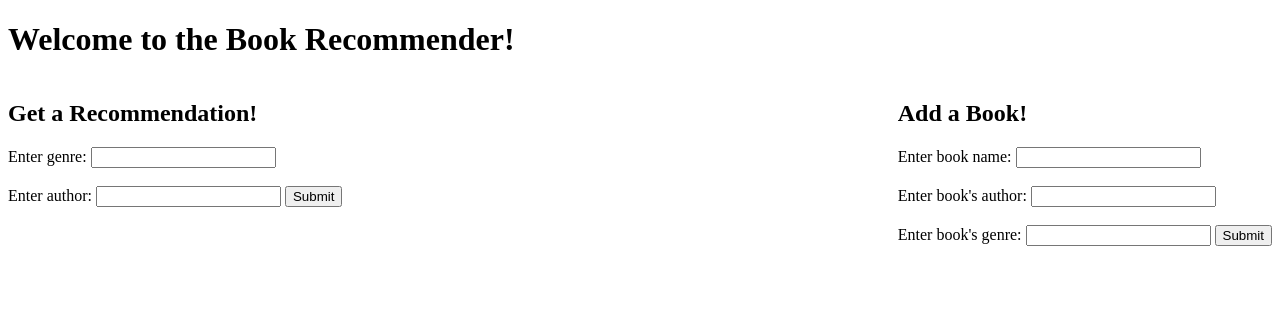
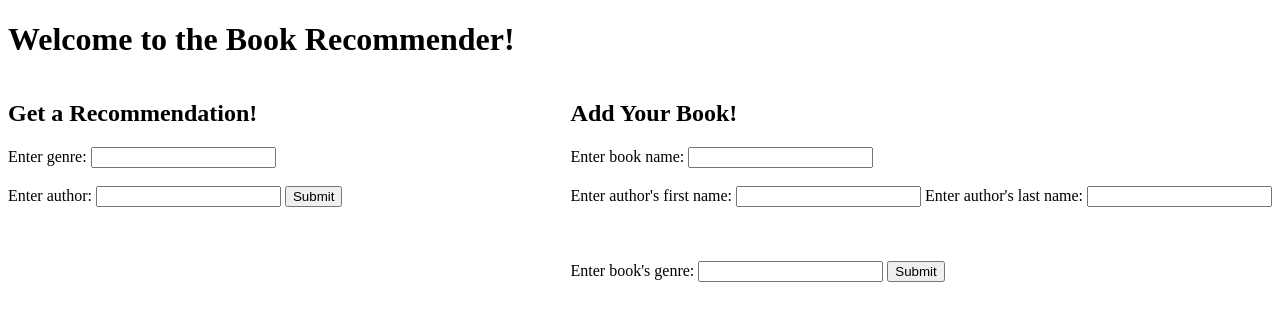
Before and after one commit to Riya-Pallikala/cs348-project, a Flask app: page / in a window 1280 px wide. Shown: the top 321 px of the page. Run offline with Flask 3, Linux system fonts and the light colour scheme.

Commit message:
- Reset database complete (commented out in "if main") - adding books works -- update to only allow authors to add - now edit to only return matches in recommendation form

```diff
--- a/app.py
+++ b/app.py
@@ -10,11 +10,14 @@ def home():
     success = False
     return render_template('main_page.html', success=success)
 
-@app.route('/', methods=['POST', 'GET'])
+# @app.route('/', methods=['POST', 'GET'])
 def reset_database():
     # Change to stored procedure?
     conn = sqlite3.connect('databases/test_db.db')
     cursor = conn.cursor()
+
+    cursor.execute('DROP TABLE IF EXISTS Books;')
+    cursor.execute('DROP TABLE IF EXISTS Authors;')
 
     # Create Authors(authorId, firstname, lastname, birth_year, death_year)
     cursor.execute('CREATE TABLE IF NOT EXISTS Authors '
@@ -22,7 +25,16 @@ def reset_database():
                    'firstname TEXT, '
                    'lastname TEXT);')
 
-    cursor.execute('INSERT INTO Authors (authorId, firstname, lastname) VALUES (?, ?, ?);', (1, "fname", "lname"))
+    cursor.execute('INSERT INTO Authors (authorId, firstname, lastname) VALUES (?, ?, ?);', (1, "Leigh", "Bardugo"))
+    cursor.execute('INSERT INTO Authors (authorId, firstname, lastname) VALUES (?, ?, ?);', (2, "Neil", "Gaiman"))
+    cursor.execute('INSERT INTO Authors (authorId, firstname, lastname) VALUES (?, ?, ?);', (3, "William", "Shakespeare"))
+    cursor.execute('INSERT INTO Authors (authorId, firstname, lastname) VALUES (?, ?, ?);', (4, "Agatha", "Christie"))
+    cursor.execute('INSERT INTO Authors (authorId, firstname, lastname) VALUES (?, ?, ?);', (5, "Madeline", "Miller"))
+    cursor.execute('INSERT INTO Authors (authorId, firstname, lastname) VALUES (?, ?, ?);', (6, "Robert", "Frost"))
+    cursor.execute('INSERT INTO Authors (authorId, firstname, lastname) VALUES (?, ?, ?);', (7, "Stephen", "King"))
+    cursor.execute('INSERT INTO Authors (authorId, firstname, lastname) VALUES (?, ?, ?);', (8, "Michelle", "Obama"))
+    cursor.execute('INSERT INTO Authors (authorId, firstname, lastname) VALUES (?, ?, ?);', (9, "Kevin", "Kwan"))
+    cursor.execute('INSERT INTO Authors (authorId, firstname, lastname) VALUES (?, ?, ?);', (10, "Robin", "Kimmerer"))
 
     # Create Books(bookId, name, authorId, genre, length_in_pages)
     cursor.execute('CREATE TABLE IF NOT EXISTS Books '
@@ -32,11 +44,33 @@ def reset_database():
                    'genre TEXT, '
                    'FOREIGN KEY(authorId) REFERENCES Authors(authorId));')
 
+    cursor.execute('INSERT INTO Books (bookId, name, authorId, genre)  VALUES (?, ?, ?, ?);', (1, "Six of Crows", 1, "Fantasy"))
+    cursor.execute('INSERT INTO Books (bookId, name, authorId, genre)  VALUES (?, ?, ?, ?);', (2, "Coraline", 2, "Fantasy"))
+    cursor.execute('INSERT INTO Books (bookId, name, authorId, genre)  VALUES (?, ?, ?, ?);',
+                   (3, "Romeo and Juliet", 3, "Play"))
+    cursor.execute('INSERT INTO Books (bookId, name, authorId, genre)  VALUES (?, ?, ?, ?);',
+                   (4, "Murder on the Orient Express", 4, "Mystery"))
+    cursor.execute('INSERT INTO Books (bookId, name, authorId, genre)  VALUES (?, ?, ?, ?);',
+                   (5, "The Song of Achilles", 5, "Historical Fiction"))
+    cursor.execute('INSERT INTO Books (bookId, name, authorId, genre)  VALUES (?, ?, ?, ?);',
+                   (6, "The Road Not Taken", 6, "Poetry"))
+    cursor.execute('INSERT INTO Books (bookId, name, authorId, genre)  VALUES (?, ?, ?, ?);',
+                   (7, "It", 7, "Horror"))
+    cursor.execute('INSERT INTO Books (bookId, name, authorId, genre)  VALUES (?, ?, ?, ?);',
+                   (8, "Becoming", 8, "Autobiography"))
+    cursor.execute('INSERT INTO Books (bookId, name, authorId, genre)  VALUES (?, ?, ?, ?);',
+                   (9, "Crazy Rich Asians", 9, "Romance"))
+    cursor.execute('INSERT INTO Books (bookId, name, authorId, genre)  VALUES (?, ?, ?, ?);',
+                   (10, "Braiding Sweetgrass", 10, "Contemporary"))
+    conn.commit()
+    return
+
 @app.route('/', methods=['POST', 'GET'])
 def update_database():
     success = False
     bookname = request.form['newbook_input']
-    bookauthor = request.form['newauthor_input']
+    bookauthorfirst = request.form['newauthorfirst_input']
+    bookauthorsecond = request.form['newauthorsecond_input']
     bookgenre = request.form['newgenre_input']
 
 
@@ -46,11 +80,9 @@ def update_database():
 
     # Add to database using the user's input
 
-
-
     cursor.execute('SELECT max(bookId) from Books;')
 
-    # Calculate a new ID
+    # Calculate a new book ID
     result = cursor.fetchone()
     if (result[0] is None):
         max_id = 1
@@ -58,11 +90,32 @@ def update_database():
         max_id = result[0] + 1
 
     # Calculate author's id
+    ## SANITIZE INPUT TO AVOID SQL INJECTION ATTACKS
+    cursor.execute('SELECT authorId FROM Authors a WHERE a.firstname = ? AND a.lastname = ?', (bookauthorfirst, bookauthorsecond))
+    results = cursor.fetchone()
+    aId = 0
+
+    if (result[0] is None):
+        # New author, need to add to the Authors table
+
+        # Calculate a new author ID
+        cursor.execute('SELECT max(authorId) from Authors;')
+        result = cursor.fetchone()
+        if (result[0] is None):
+            aId = 1
+        else:
+            aId = result[0] + 1
+
+        # Add new author
+        cursor.execute('INSERT INTO Authors (authorId, firstname, lastname) VALUES (?, ?, ?);',
+                       (aId, bookauthorfirst, bookauthorsecond))
+    else:
+        aId = results[0]
 
     # Check for existing book
 
     # id, name, genre, author, length
-    cursor.execute('INSERT INTO Books (bookId, name, authorId, genre)  VALUES (?, ?, ?, ?);', (max_id, bookname, 1, bookgenre))
+    cursor.execute('INSERT INTO Books (bookId, name, authorId, genre)  VALUES (?, ?, ?, ?);', (max_id, bookname, aId, bookgenre))
     conn.commit()
     conn.close()
 
@@ -91,4 +144,5 @@ def query_database():
     return render_template('results.html', data=result)
 
 if __name__ == '__main__':
+    # reset_database()
     app.run(debug=True)
--- a/templates/main_page.html
+++ b/templates/main_page.html
@@ -24,13 +24,17 @@
 
     <!-- Book Entry -->
     <div style="float:right;">
-        <h2>Add a Book!</h2>
+        <h2>Add Your Book!</h2>
         <form id="add_book" action="/" method="post">
         <label for="newbook_input">Enter book name:</label>
         <input type="text" id="newbook_input" name="newbook_input">
             <br> <br>
-        <label for="newauthor_input">Enter book's author:</label>
-        <input type="text" id="newauthor_input" name="newauthor_input">
+        <label for="newauthorfirst_input">Enter author's first name:</label>
+        <input type="text" id="newauthorfirst_input" name="newauthorfirst_input">
+
+        <label for="newauthorsecond_input">Enter author's last name:</label>
+        <input type="text" id="newauthorsecond_input" name="newauthorsecond_input">
+            <br> <br>
             <br> <br>
         <label for="newgenre_input">Enter book's genre:</label>
         <input type="text" id="newgenre_input" name="newgenre_input">
```
